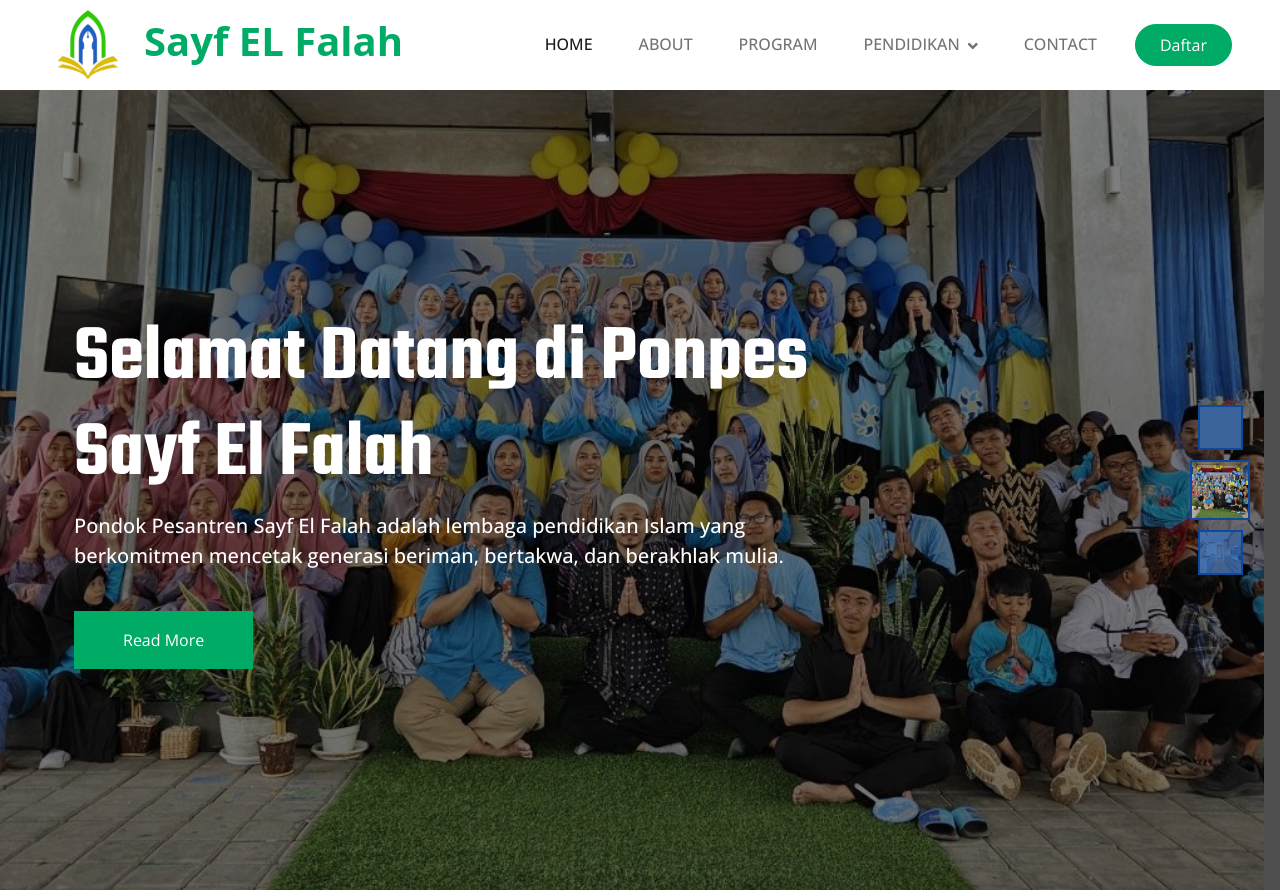
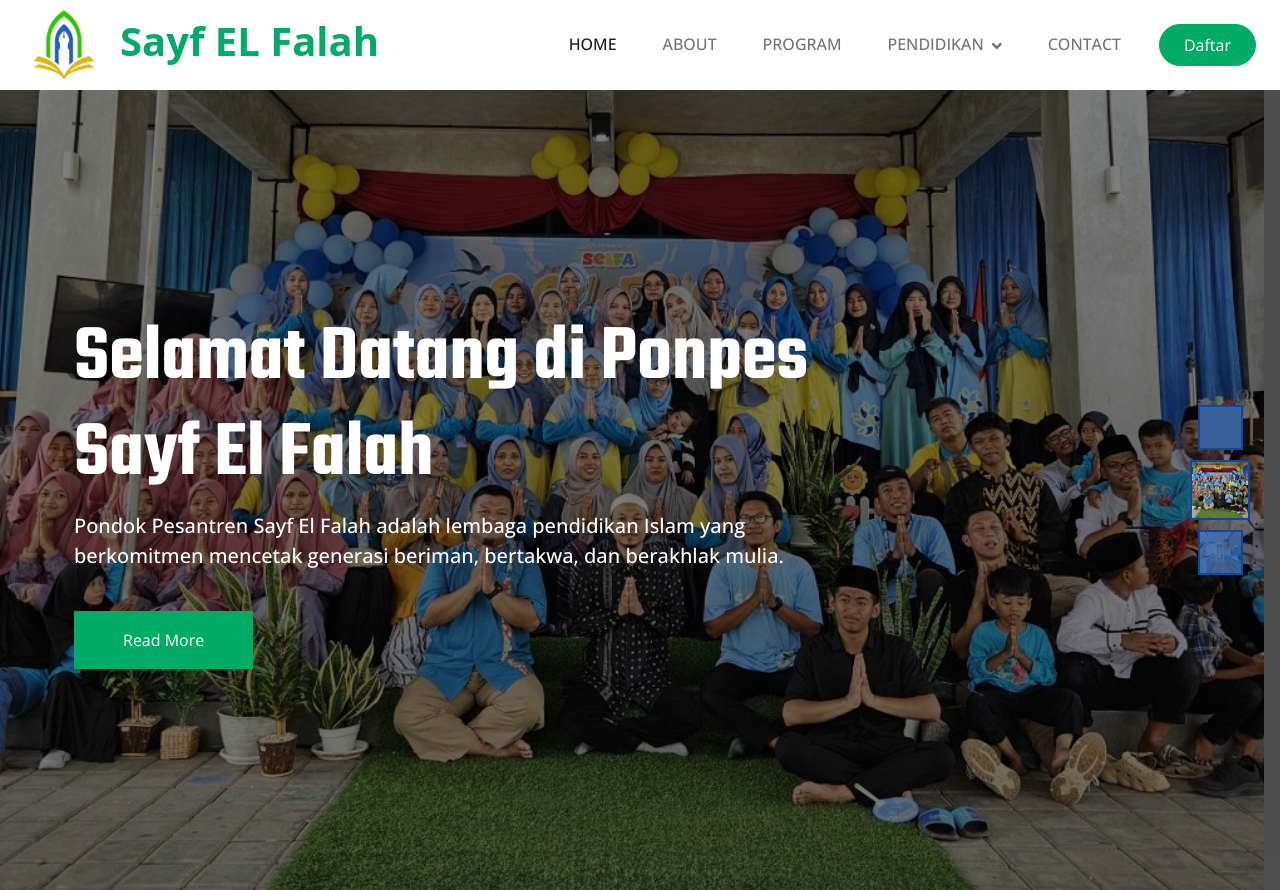
Before and after one commit to reyhanhmdani/sayfelfalah, a website with bundled scripts: page index.html in a window 1280 px wide. Shown: the top 890 px of the page. Built offline with nearby package versions, Linux system fonts and the light colour scheme; grey boxes are pictures that could not be loaded.

Commit message:
fix navbar button

```diff
--- a/index.html
+++ b/index.html
@@ -37,7 +37,7 @@
 
   <body>
     <!-- Navbar Start -->
-    <nav class="navbar navbar-expand-lg bg-white navbar-light sticky-top py-lg-0 px-lg-5 wow fadeIn" data-wow-delay="0.1s">
+    <nav class="navbar navbar-expand-lg bg-white navbar-light sticky-top py-lg-0 px-lg-4 wow fadeIn" data-wow-delay="0.1s">
       <a href="index.html" class="navbar-brand ms-3 ms-lg-0">
         <h1 class="text-primary m-0 Judul"><img class="me-3" src="img/IconFalahNoBg.png" alt="Icon" />Sayf EL Falah</h1>
       </a>
```
